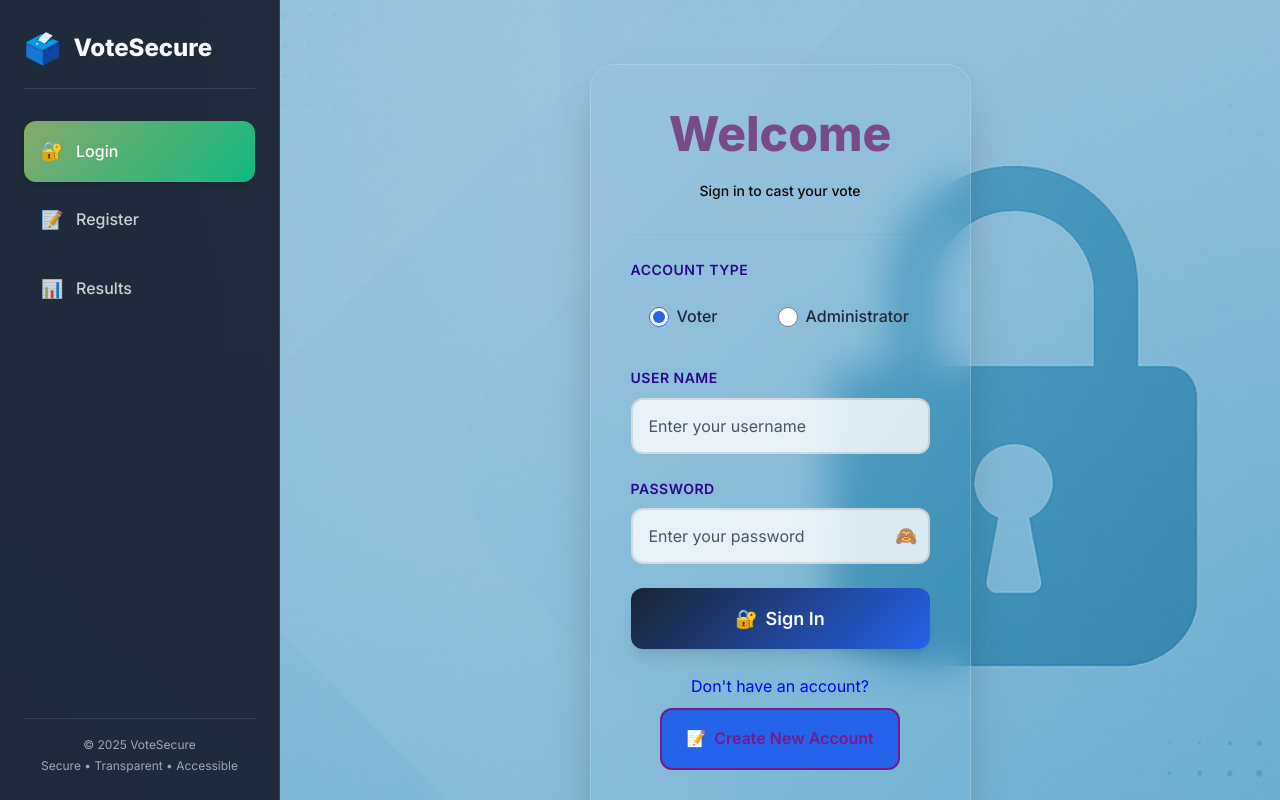
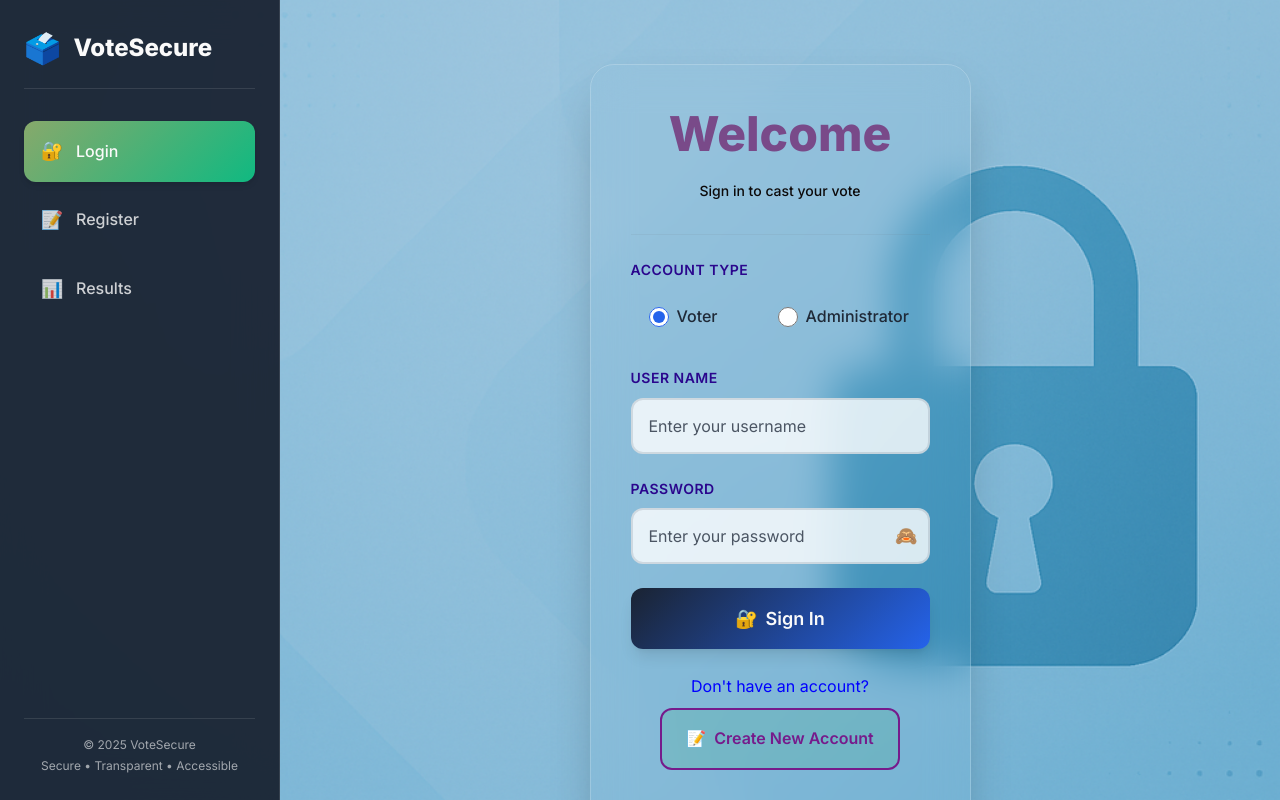
Before and after one commit to no0bAuntor/online-voting-system, a React (Create React App) app in the folder client/: page /login in a window 1280 px wide. In both pictures the pointer is over the link 780 px from the left and 739 px from the top of the page. Shown: the top 800 px of the page. Built offline with nearby package versions, Linux system fonts and the light colour scheme; no server answers.

Commit message:
updated css

```diff
--- a/client/src/styles.css
+++ b/client/src/styles.css
@@ -165,6 +165,12 @@ a:hover {
 
 /* Remove underline on Create New Account link hover in login page */
 .app-container.login-page .btn-outline:hover {
+  text-decoration: none !important;
+}
+
+/* Prevent color change on Sign in instead link hover in register page */
+.app-container.register-page a:hover {
+  color: var(--deep-blue) !important;
   text-decoration: none !important;
 }
 
@@ -601,7 +607,7 @@ h3 {
 }
 
 .btn-outline:hover {
-  background: var(--deep-blue);
+  background: rgba(12, 169, 51, 0.1);
   color: var(--warm-white);
   text-decoration: none;
 }
```
